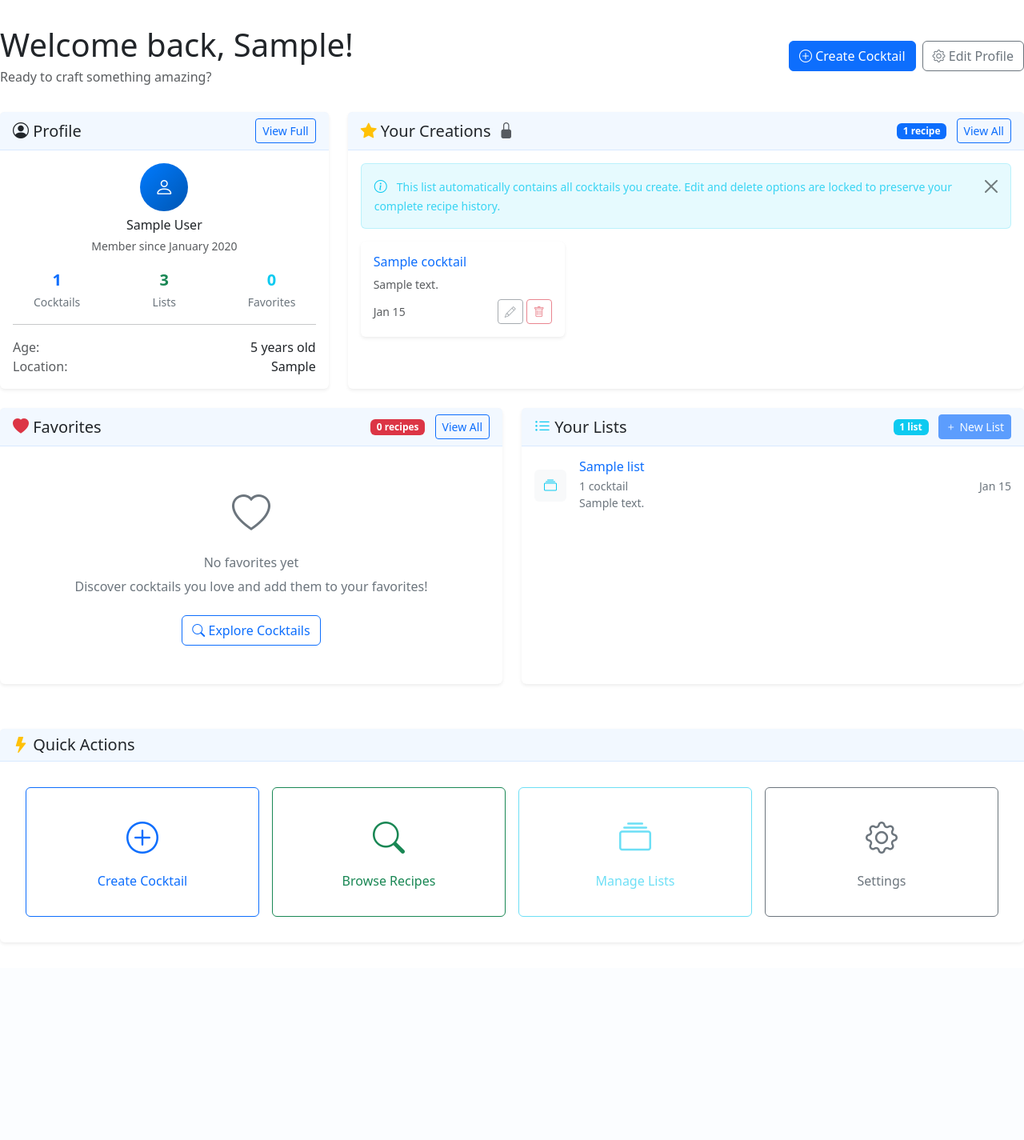
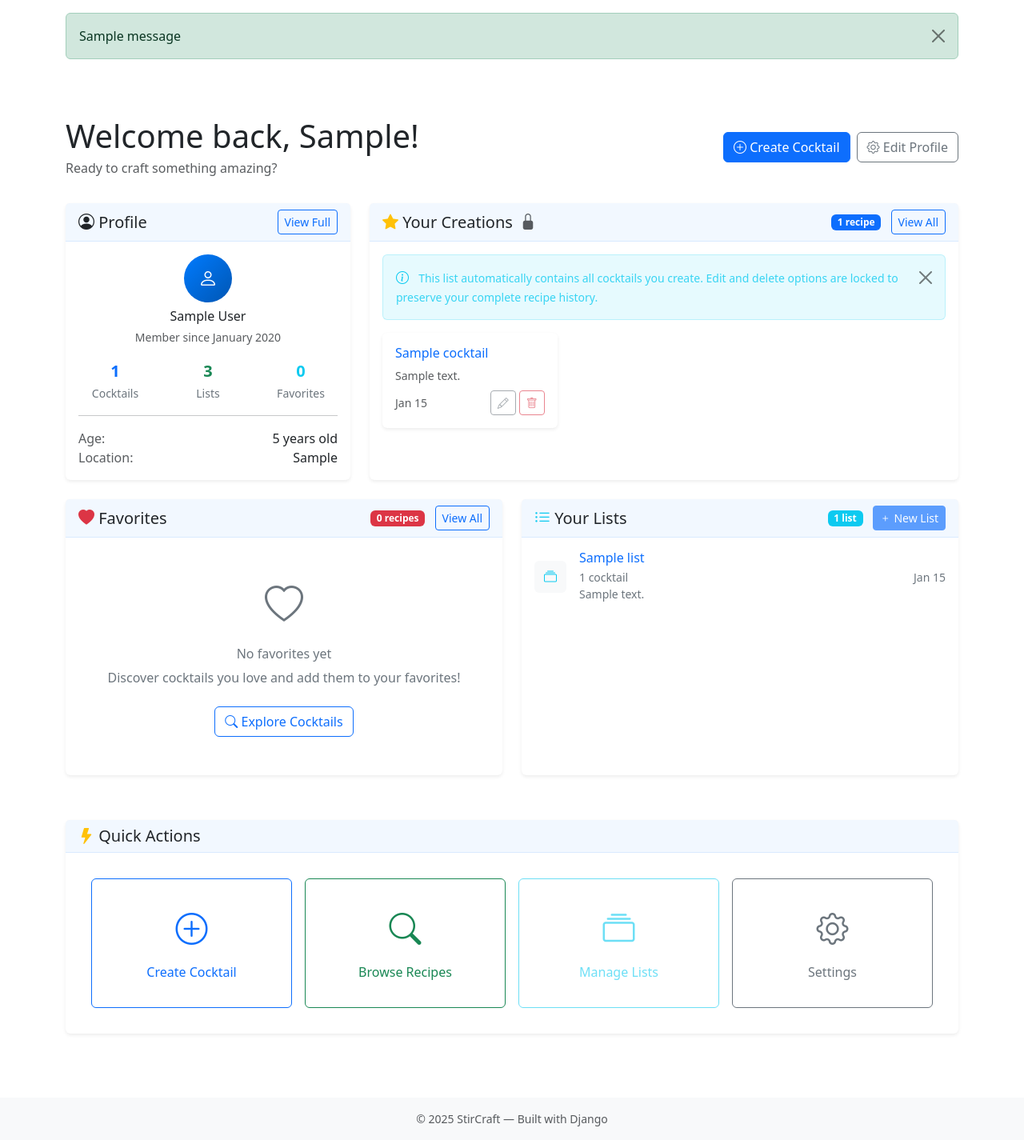
Before and after one commit to General-Assembly-Team-1/stir-craft, a Django app: page /dashboard/ in a window 1280 px wide. Shown: the part 56-1481 px from the top of the page at 80% size. Before the commit the page ends 1235 px from the top, so only its background shows below. Run offline with Django 5.2, Linux system fonts and the light colour scheme; a user stored in the database is signed in; tables that the repository leaves empty hold one stand-in row (values such as "Sample post"); one stand-in notice (Sample message) is shown; parts of the project's set-up code (start-up, migrations or seed data) failed here and were passed over.

Commit message:
chore(template): finalize base.html — add messages, containerized main & footer

```diff
--- a/stircraft/stir_craft/templates/base.html
+++ b/stircraft/stir_craft/templates/base.html
@@ -84,10 +84,29 @@
         </div>
     </nav>
 
-    <main>
+    {# Messages (from django.contrib.messages) - visible site-wide #}
+    {% if messages %}
+    <div class="container mt-3">
+        {% for message in messages %}
+            <div class="alert alert-{{ message.tags }} alert-dismissible fade show" role="alert">
+                {{ message }}
+                <button type="button" class="btn-close" data-bs-dismiss="alert" aria-label="Close"></button>
+            </div>
+        {% endfor %}
+    </div>
+    {% endif %}
+
+    <main id="main-content" class="container py-4">
         {% block content %}
         {% endblock %}
     </main>
+
+    <!-- Footer -->
+    <footer class="bg-light py-3 mt-4">
+        <div class="container text-center small text-muted">
+            &copy; {% now "Y" %} StirCraft — Built with Django
+        </div>
+    </footer>
 
     <!-- Optional: Bootstrap JavaScript for interactive components -->
     <script src="https://cdn.jsdelivr.net/npm/bootstrap@5.3.0/dist/js/bootstrap.bundle.min.js"></script>
```
